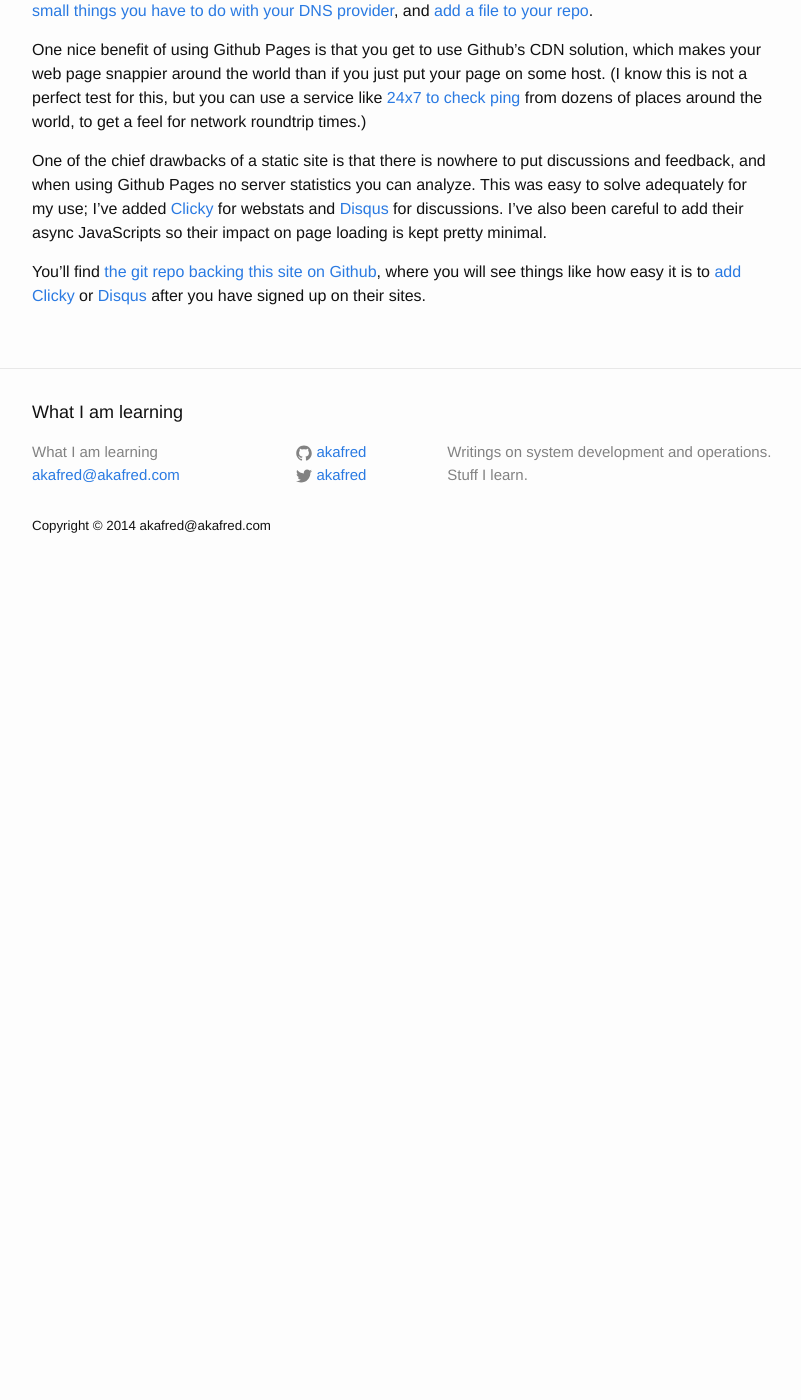
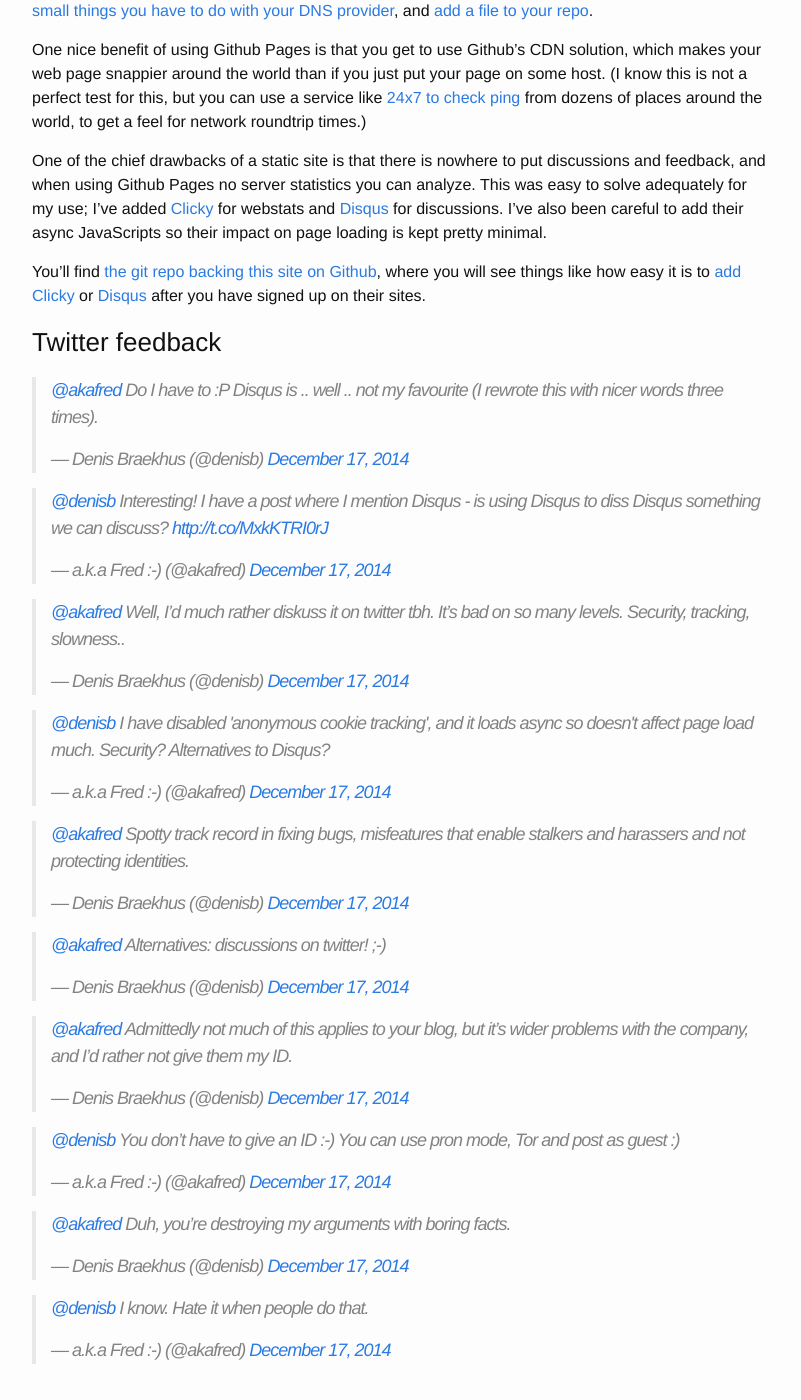
Before and after one commit to camillesalvador/akafred.github.io, a Jekyll site: the page built from _posts/2014-12-07-creating-the-akafred-site.markdown, in a window 1280 px wide and 1400 px high, scrolled down 1050 px. Shown: the whole window, without its empty margins (238-1039 px from the left). Built offline with Jekyll 4.4.1, drawn with Linux system fonts in a browser that asks for light colours; comment, search, counter and statistics services are not loaded; before the commit the page ends 1631 px from its top, so only the background shows below that.

Commit message:
Add some twitter feedback to posts.

```diff
--- a/_posts/2014-12-07-creating-the-akafred-site.markdown
+++ b/_posts/2014-12-07-creating-the-akafred-site.markdown
@@ -30,6 +30,21 @@ One of the chief drawbacks of a static site is that there is nowhere to put disc
 
 You'll find [the git repo backing this site on Github][akafred-github-io], where you will see things like how easy it is to [add Clicky][clicky-commit] or [Disqus][disqus-commit] after you have signed up on their sites.
 
+### Twitter feedback
+
+<blockquote class="twitter-tweet" lang="en"><p><a href="https://twitter.com/akafred">@akafred</a> Do I have to :P Disqus is .. well .. not my favourite (I rewrote this with nicer words three times).</p>&mdash; Denis Braekhus (@denisb) <a href="https://twitter.com/denisb/status/545302476103356417">December 17, 2014</a></blockquote>
+<blockquote class="twitter-tweet" data-conversation="none" lang="en"><p><a href="https://twitter.com/denisb">@denisb</a> Interesting! I have a post where I mention Disqus - is using Disqus to diss Disqus something we can discuss? <a href="http://t.co/MxkKTRI0rJ">http://t.co/MxkKTRI0rJ</a></p>&mdash; a.k.a Fred :-) (@akafred) <a href="https://twitter.com/akafred/status/545316168924659712">December 17, 2014</a></blockquote>
+<blockquote class="twitter-tweet" data-conversation="none" lang="en"><p><a href="https://twitter.com/akafred">@akafred</a> Well, I’d much rather diskuss it on twitter tbh. It’s bad on so many levels. Security, tracking, slowness..</p>&mdash; Denis Braekhus (@denisb) <a href="https://twitter.com/denisb/status/545317629171601408">December 17, 2014</a></blockquote>
+<blockquote class="twitter-tweet" data-conversation="none" lang="en"><p><a href="https://twitter.com/denisb">@denisb</a> I have disabled &#39;anonymous cookie tracking&#39;, and it loads async so doesn&#39;t affect page load much. Security? Alternatives to Disqus?</p>&mdash; a.k.a Fred :-) (@akafred) <a href="https://twitter.com/akafred/status/545329790593798144">December 17, 2014</a></blockquote>
+<blockquote class="twitter-tweet" data-conversation="none" lang="en"><p><a href="https://twitter.com/akafred">@akafred</a> Spotty track record in fixing bugs, misfeatures that enable stalkers and harassers and not protecting identities.</p>&mdash; Denis Braekhus (@denisb) <a href="https://twitter.com/denisb/status/545330967398088706">December 17, 2014</a></blockquote>
+<blockquote class="twitter-tweet" data-conversation="none" lang="en"><p><a href="https://twitter.com/akafred">@akafred</a> Alternatives: discussions on twitter! ;-)</p>&mdash; Denis Braekhus (@denisb) <a href="https://twitter.com/denisb/status/545331024587390976">December 17, 2014</a></blockquote>
+<blockquote class="twitter-tweet" data-conversation="none" lang="en"><p><a href="https://twitter.com/akafred">@akafred</a> Admittedly not much of this applies to your blog, but it’s wider problems with the company, and I’d rather not give them my ID.</p>&mdash; Denis Braekhus (@denisb) <a href="https://twitter.com/denisb/status/545331269023064065">December 17, 2014</a></blockquote>
+<blockquote class="twitter-tweet" data-conversation="none" lang="en"><p><a href="https://twitter.com/denisb">@denisb</a> You don’t have to give an ID :-) You can use pron mode, Tor and post as guest :)</p>&mdash; a.k.a Fred :-) (@akafred) <a href="https://twitter.com/akafred/status/545333335745372161">December 17, 2014</a></blockquote>
+<blockquote class="twitter-tweet" data-conversation="none" lang="en"><p><a href="https://twitter.com/akafred">@akafred</a> Duh, you’re destroying my arguments with boring facts.</p>&mdash; Denis Braekhus (@denisb) <a href="https://twitter.com/denisb/status/545333561487003648">December 17, 2014</a></blockquote>
+<blockquote class="twitter-tweet" data-conversation="none" lang="en"><p><a href="https://twitter.com/denisb">@denisb</a> I know. Hate it when people do that.</p>&mdash; a.k.a Fred :-) (@akafred) <a href="https://twitter.com/akafred/status/545333760070541312">December 17, 2014</a></blockquote>
+
+<script async src="//platform.twitter.com/widgets.js" charset="utf-8"></script>
+
 [kodemaker]: http://www.kodemaker.no/
 [ssg]:    https://staticsitegenerators.net/
 [jekyll]: http://jekyllrb.com
--- a/_posts/2014-12-10-simple-monitoring-of-web-sites.markdown
+++ b/_posts/2014-12-10-simple-monitoring-of-web-sites.markdown
@@ -48,5 +48,10 @@ UptimeRobot is a free service and if they fail or go down you haven't paid them
 
 We spent about 45 minutes this morning configuring the first 5-6 monitors (one of each type) and setting up a couple of notification channels (email, Slack). We knew that there would be some planned service interuptions this evening so we have already got some results. Tomorrow we will have to correlate the notifications with the actual disruptions. One thing we have already seen is that at one or two monitors didn't switch back to UP when the service came back up. Cycling the monitor (PAUSE - START) brought it back to UP. Annoying, but not as important as not getting DOWN-notifications if a service goes down.
 
+### Twitter feedback
+
+<blockquote class="twitter-tweet" lang="en"><p><a href="https://twitter.com/akafred">@akafred</a> Pingdoms free plan is worth checking out too for small sites. Geo distributed.</p>&mdash; Denis Braekhus (@denisb) <a href="https://twitter.com/denisb/status/545172124064026625">December 17, 2014</a></blockquote>
+<script async src="//platform.twitter.com/widgets.js" charset="utf-8"></script>
+
 [free-uptime-monitoring-services]: http://blog.woorank.com/2014/05/50-free-uptime-monitoring-services/
 [uptimerobot]: http://uptimerobot.com/
```
